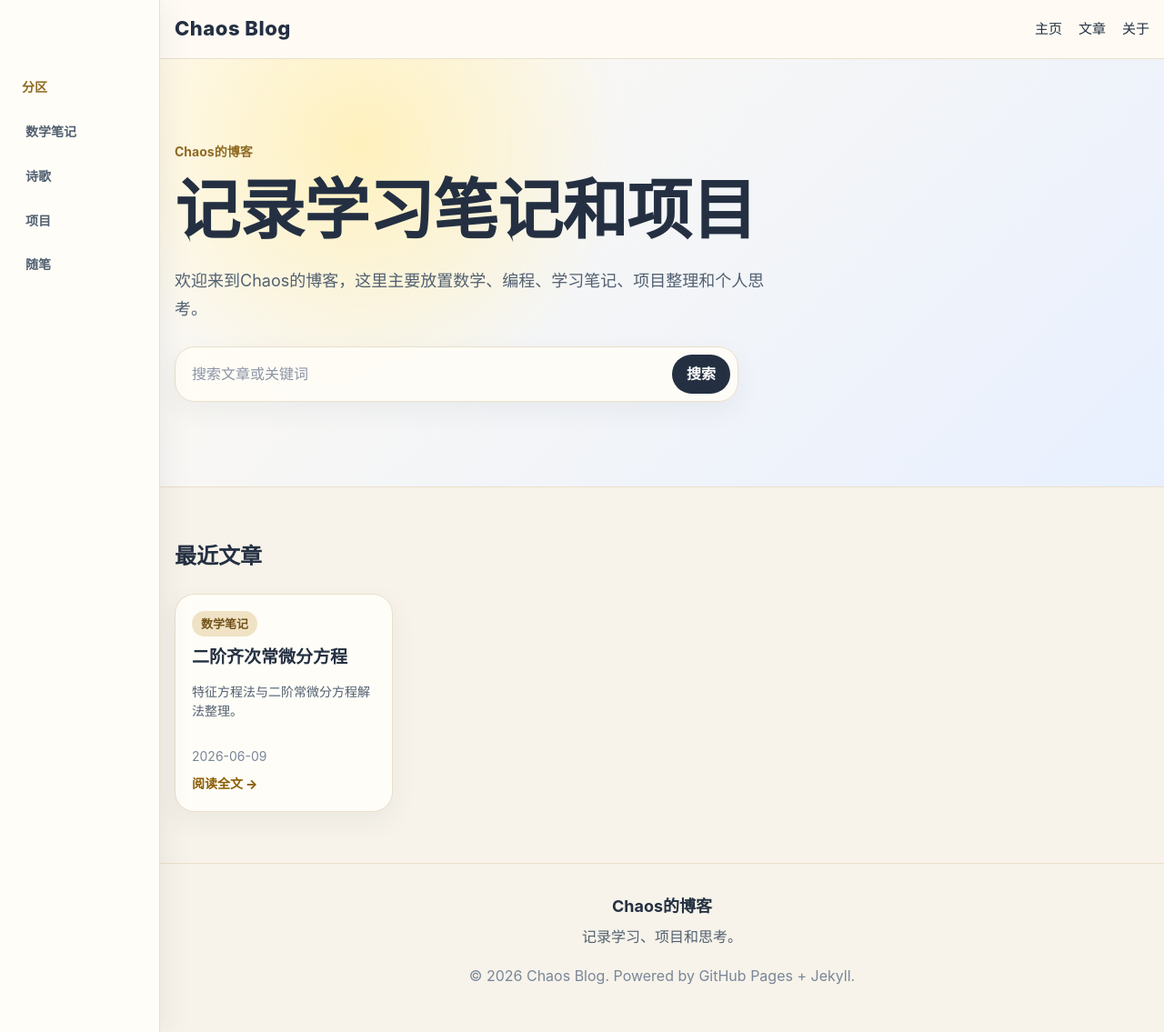
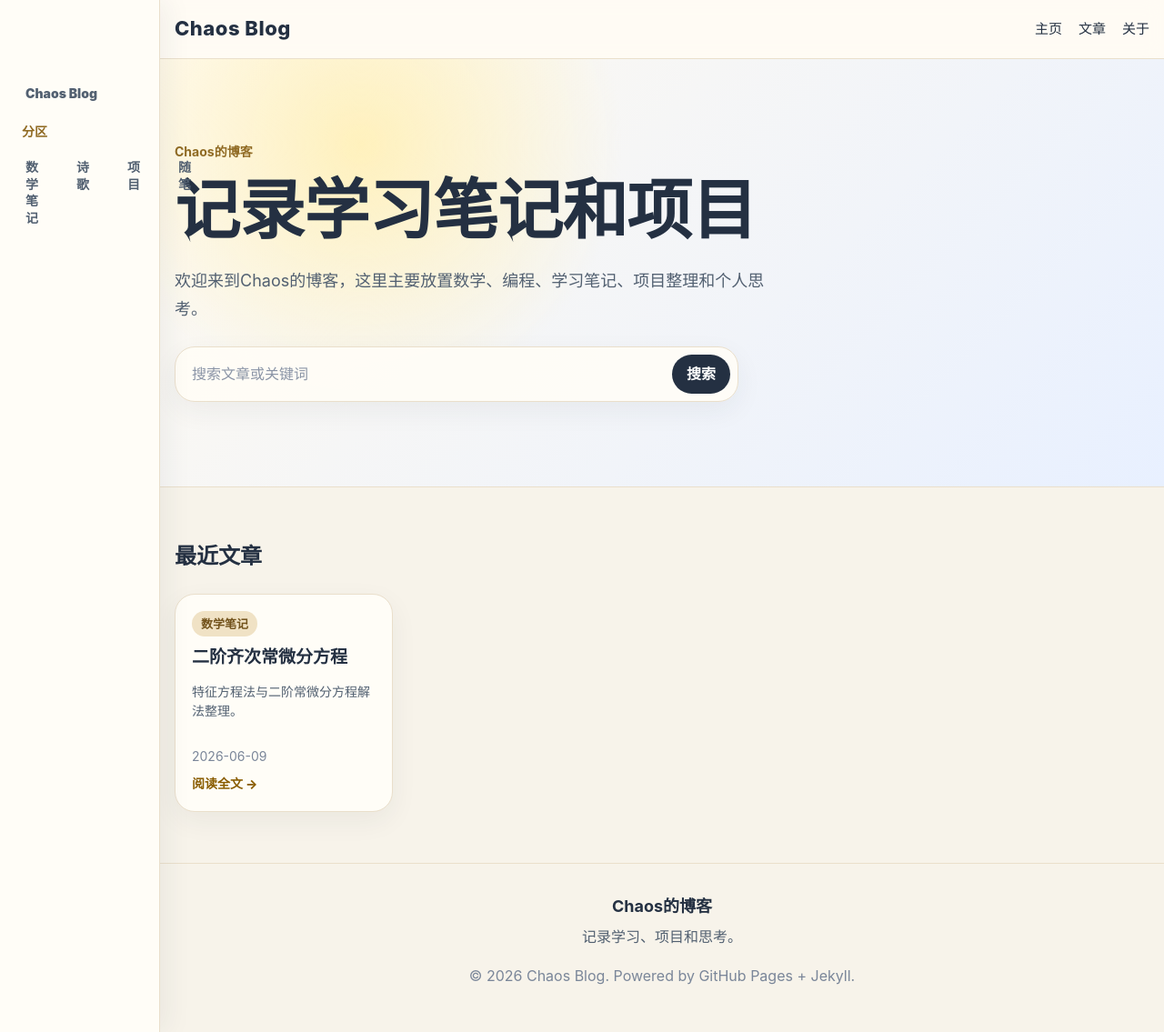
Before and after one commit to chaosjjaaa/chaos-blog, a Jekyll site: the page built from index.md, in a window 1280 px wide and 1135 px high. Shown: the whole window at 91% size. Built offline with Jekyll 4.4.1, drawn with Linux system fonts in a browser that asks for light colours.

Commit message:
Restructure sidebar like app navigation

```diff
--- a/_layouts/default.html
+++ b/_layouts/default.html
@@ -56,6 +56,19 @@
   {% endif %}
 </head>
 <body>
+  <aside class="site-sidebar" aria-label="文章分区">
+    <a class="sidebar-brand" href="{{ '/' | relative_url }}">Chaos Blog</a>
+    <div class="sidebar-scroll">
+      <p>分区</p>
+      <nav class="sidebar-nav" aria-label="分区导航">
+        <a {% if page.section_key == 'math' %}class="active"{% endif %} href="{{ '/sections/math.html' | relative_url }}">数学笔记</a>
+        <a {% if page.section_key == 'poem' %}class="active"{% endif %} href="{{ '/sections/poem.html' | relative_url }}">诗歌</a>
+        <a {% if page.section_key == 'project' %}class="active"{% endif %} href="{{ '/sections/project.html' | relative_url }}">项目</a>
+        <a {% if page.section_key == 'misc' %}class="active"{% endif %} href="{{ '/sections/misc.html' | relative_url }}">随笔</a>
+      </nav>
+    </div>
+  </aside>
+
   <header class="site-header">
     <div class="container nav">
       <a class="logo" href="{{ '/' | relative_url }}">Chaos Blog</a>
@@ -66,14 +79,6 @@
       </nav>
     </div>
   </header>
-
-  <aside class="site-sidebar" aria-label="文章分区">
-    <p>分区</p>
-    <a {% if page.section_key == 'math' %}class="active"{% endif %} href="{{ '/sections/math.html' | relative_url }}">数学笔记</a>
-    <a {% if page.section_key == 'poem' %}class="active"{% endif %} href="{{ '/sections/poem.html' | relative_url }}">诗歌</a>
-    <a {% if page.section_key == 'project' %}class="active"{% endif %} href="{{ '/sections/project.html' | relative_url }}">项目</a>
-    <a {% if page.section_key == 'misc' %}class="active"{% endif %} href="{{ '/sections/misc.html' | relative_url }}">随笔</a>
-  </aside>
 
   {{ content }}
 
```
